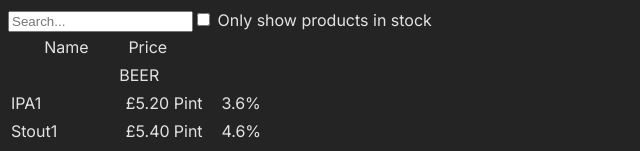
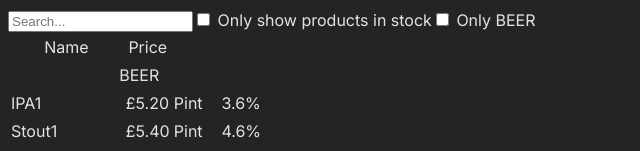
Before and after one commit to danielhealy01/react-bar-inventory, a React (Vite) app: page / in a window 1280 px wide. Shown: the top 151 px of the page, without its empty margins (0-640 px from the left). Built offline with nearby package versions, Linux system fonts and the light colour scheme.

Commit message:
Beer Only filter feature

```diff
--- a/src/App.jsx
+++ b/src/App.jsx
@@ -3,12 +3,17 @@ import { useState } from "react";
 function FilterableProductTable({ products }) {
   const [filterText, setFilterText] = useState("");
   const [inStockOnly, setInStockOnly] = useState(false);
+  const [isBeerOnly, setIsBeerOnly] = useState(false);
+  const [isWineOnly, setIsWineOnly] = useState(false);
 
   return (
     <div>
       <SearchBar
         filterText={filterText}
         inStockOnly={inStockOnly}
+        isBeerOnly={isBeerOnly}
+        // isWineOnly={}
+        setIsBeerOnly={setIsBeerOnly}
         onFilterTextChange={setFilterText}
         onInStockOnlyChange={setInStockOnly}
       />
@@ -16,6 +21,7 @@ function FilterableProductTable({ products }) {
         products={products}
         filterText={filterText}
         inStockOnly={inStockOnly}
+        isBeerOnly={isBeerOnly}
       />
     </div>
   );
@@ -46,7 +52,7 @@ function ProductRow({ product }) {
   );
 }
 
-function ProductTable({ products, filterText, inStockOnly }) {
+function ProductTable({ products, filterText, inStockOnly, isBeerOnly }) {
   const rows = [];
   let lastCategory = null;
 
@@ -57,6 +63,11 @@ function ProductTable({ products, filterText, inStockOnly }) {
     if (inStockOnly && !product.stocked) {
       return;
     }
+    if (isBeerOnly && product.category !== "BEER") {
+      return;
+    }
+
+
     if (product.category !== lastCategory) {
       rows.push(
         <ProductCategoryRow
@@ -87,6 +98,8 @@ function SearchBar({
   inStockOnly,
   onFilterTextChange,
   onInStockOnlyChange,
+  isBeerOnly,
+  setIsBeerOnly,
 }) {
   return (
     <form>
@@ -103,6 +116,14 @@ function SearchBar({
           onChange={(e) => onInStockOnlyChange(e.target.checked)}
         />{" "}
         Only show products in stock
+      </label>
+      <label>
+        <input
+          type="checkbox"
+          checked={isBeerOnly}
+          onChange={(e) => setIsBeerOnly(e.target.checked)}
+        />{" "}
+        Only BEER
       </label>
     </form>
   );
```
